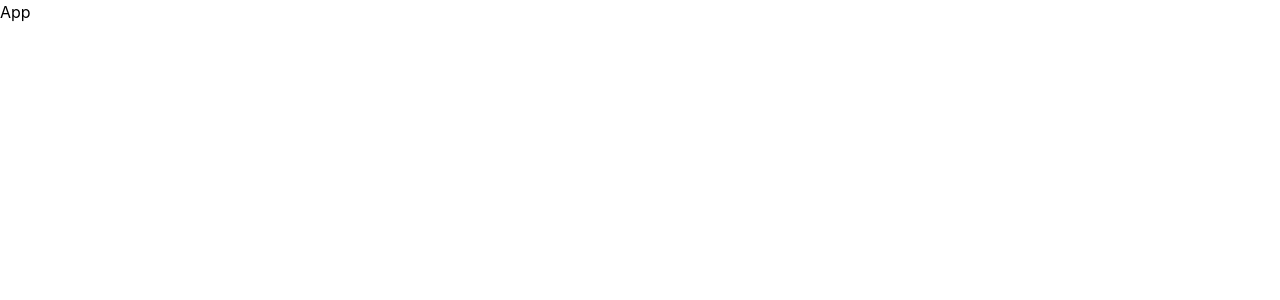
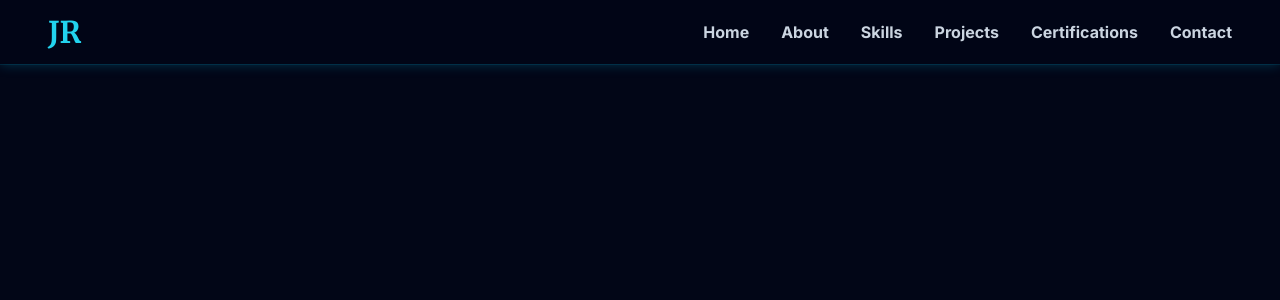
Before and after one commit to Jayeshrakhonde07/jayeshrakhonde-portfolio, a React (Vite) app: page / in a window 1280 px wide. Shown: the top 300 px of the page. Built offline with nearby package versions, Linux system fonts and the light colour scheme.

Commit message:
creating resonsive navbar

```diff
--- a/src/App.jsx
+++ b/src/App.jsx
@@ -1,8 +1,26 @@
 import React from 'react'
+import Navbar from './components/layout/Navbar'
+import Hero from './components/sections/Hero'
+import About from './components/sections/About'
+import Skills from './components/sections/Skills'
+import Projects from './components/sections/Projects'
+import Certifications from './components/sections/Certifications'
+import Contact from './components/sections/Contact'
+import Footer from './components/layout/Footer'
+
 
 const App = () => {
   return (
-    <div>App</div>
+   <>
+   <Navbar />
+   {/* <Hero />
+   <About />
+   <Skills />
+   <Projects />
+   <Certifications />
+   <Contact />
+   <Footer /> */}
+   </>
   )
 }
 
--- a/src/components/layout/Footer.jsx
+++ b/src/components/layout/Footer.jsx
@@ -0,0 +1,9 @@
+import React from 'react'
+
+const Footer = () => {
+  return (
+    <div>Footer</div>
+  )
+}
+
+export default Footer
--- a/src/components/layout/Navbar.jsx
+++ b/src/components/layout/Navbar.jsx
@@ -1,18 +1,82 @@
-import React from 'react'
+import React, { useState } from "react";
+import { FaBars } from "react-icons/fa";
+import { RxCross1 } from "react-icons/rx";
+const Navbar = () => {
+  const [menu, setMenu] = useState(false);
 
-const Navbar = () => {
-    const navigations = [
-    {name:"Home",path:'#home'},
-    {name:"About",path:'#about'},
-    {name:"Skills",path:'#skills'},
-    {name:"Projects",path:'#projects'},
-    {name:"Certifications",path:'#certifications'},
-    {name:"Contact",path:'#contact'},
+  const navigations = [
+    { name: "Home", path: "#home" },
+    { name: "About", path: "#about" },
+    { name: "Skills", path: "#skills" },
+    { name: "Projects", path: "#projects" },
+    { name: "Certifications", path: "#certifications" },
+    { name: "Contact", path: "#contact" },
+  ];
 
-]
   return (
-    <div>Navbar</div>
-  )
-}
+    <>
+      <header className="w-full sticky top-0  px-6 md:px-10 lg:px-12 bg-bg-page/90 backdrop-blur-md  z-50 shadow-desktop-menu">
+        <nav className="max-w-7xl  mx-auto  h-16 flex items-center justify-between">
+          <a
+            href="#home"
+            className="text-3xl font-heading font-bold text-accent hover:text-bright-accent transition duration-300"
+          >
+            JR
+          </a>
 
-export default Navbar
+          {/* desktop menu  */}
+          <div className="hidden md:flex items-center gap-8">
+            {navigations.map((link) => {
+              return (
+                <a
+                  key={link.name}
+                  href={link.path}
+                  className="text-text-secondary  font-bold hover:text-accent active:text-accent transition duration-300 "
+                >
+                  {link.name}
+                </a>
+              );
+            })}
+          </div>
+
+          {/* mobile menu button  */}
+          <button
+            onClick={() => setMenu(!menu)}
+            aria-label={menu ? "Close navigation menu" : "Open navigation menu"}
+            aria-expanded={menu}
+            className="md:hidden flex text-2xl text-accent active:text-bright-accent font-bold transition duration-500"
+          >
+            {menu ? <RxCross1 /> : <FaBars />}
+          </button>
+        </nav>
+
+        {/* mobile menu  */}
+
+        <div
+          className={`md:hidden absolute left-0 top-full w-full bg-bg-page/95 backdrop-blur-md border-b border-card-border py-4 overflow-hidden transition-all duration-500 ease-in-out shadow-mobile-menu ${
+            menu
+              ? "max-h-96 opacity-100 translate-y-0"
+              : "max-h-0 opacity-0 -translate-y-3"
+          }`}
+        >
+          <div className="flex flex-col items-center gap-5">
+            {navigations.map((link) => {
+              return (
+                <a
+                  key={link.name}
+                  href={link.path}
+                  onClick={() => setMenu(false)}
+                  className="text-text-secondary font-bold  active:text-accent transition-colors duration-300"
+                >
+                  {link.name}
+                </a>
+              );
+            })}
+          </div>
+        </div>
+      </header>
+    </>
+  );
+};
+
+export default Navbar;
--- a/src/components/sections/About.jsx
+++ b/src/components/sections/About.jsx
@@ -0,0 +1,9 @@
+import React from 'react'
+
+const About = () => {
+  return (
+    <div>About</div>
+  )
+}
+
+export default About
--- a/src/components/sections/Certifications.jsx
+++ b/src/components/sections/Certifications.jsx
@@ -0,0 +1,9 @@
+import React from 'react'
+
+const Certifications = () => {
+  return (
+    <div>Certifications</div>
+  )
+}
+
+export default Certifications
--- a/src/components/sections/Contact.jsx
+++ b/src/components/sections/Contact.jsx
@@ -0,0 +1,9 @@
+import React from 'react'
+
+const Contact = () => {
+  return (
+    <div>Contact</div>
+  )
+}
+
+export default Contact
--- a/src/components/sections/Hero.jsx
+++ b/src/components/sections/Hero.jsx
@@ -0,0 +1,9 @@
+import React from 'react'
+
+const Hero = () => {
+  return (
+    <div>Hero</div>
+  )
+}
+
+export default Hero
--- a/src/components/sections/Projects.jsx
+++ b/src/components/sections/Projects.jsx
@@ -0,0 +1,9 @@
+import React from 'react'
+
+const Projects = () => {
+  return (
+    <div>Projects</div>
+  )
+}
+
+export default Projects
--- a/src/components/sections/Skills.jsx
+++ b/src/components/sections/Skills.jsx
@@ -0,0 +1,9 @@
+import React from 'react'
+
+const Skills = () => {
+  return (
+    <div>Skills</div>
+  )
+}
+
+export default Skills
--- /dev/null
+++ b/src/data/navigations.js
@@ -0,0 +1,10 @@
+const navigations = [
+  { name: "Home", path: "#home" },
+  { name: "About", path: "#about" },
+  { name: "Skills", path: "#skills" },
+  { name: "Projects", path: "#projects" },
+  { name: "Certifications", path: "#certifications" },
+  { name: "Contact", path: "#contact" },
+];
+
+export default navigations;
--- a/src/index.css
+++ b/src/index.css
@@ -1,5 +1,4 @@
-@import url("https://fonts.googleapis.com/css2?family=Merriweather:wght@400;400&display=swap");
-@import url("https://fonts.googleapis.com/css2?family=Inter:ital,opsz,wght@0,14..32,100..900;1,14..32,100..900&display=swap");
+@import url("https://fonts.googleapis.com/css2?family=Inter:ital,opsz,wght@0,14..32,100..900;1,14..32,100..900&family=Merriweather:ital,opsz,wght@0,18..144,300..900;1,18..144,300..900&family=Roboto:ital,wght@0,100..900;1,100..900&family=Space+Grotesk:wght@300..700&display=swap");
 
 @import "tailwindcss";
 
@@ -22,8 +21,9 @@
   --color-bright-accent: #67e8f9;
 
   /* fonts family  */
-  --font-main: "Merriweather", serif;
+  --font-heading: "Merriweather", serif;
   --font-body: "Inter", sans-serif;
+  --font-title: "Space Grotesk", serif;
 
   /* border colours  */
   --color-card-border: rgba(0, 212, 255, 0.3);
@@ -34,6 +34,9 @@
   --color-button-text-secondary: #ffffff;
 
   /* shadows  */
+  --shadow-desktop-menu:
+    0 0 1px rgba(0, 212, 255, 0.6), 0 0 12px rgba(0, 212, 255, 0.25);
+  --shadow-mobile-menu: 0 8px 10px -10px rgba(0, 212, 255, 0.4);
   --shadow-card:
     0 0 20px rgba(0, 212, 255, 0.4), 0 0 40px rgba(0, 212, 255, 0.3);
   --shadow-button:
@@ -43,3 +46,12 @@
   --text-shadow-glow:
     0 0 1px #ffffff, 0 0 2px #67e8f9, 0 0 8px rgba(34, 211, 238, 0.6);
 }
+
+html {
+  scroll-behavior: smooth;
+}
+body {
+  background-color: var(--color-bg-page);
+  color: var(--color-text-main);
+  font-family: var(--font-body);
+}
```
